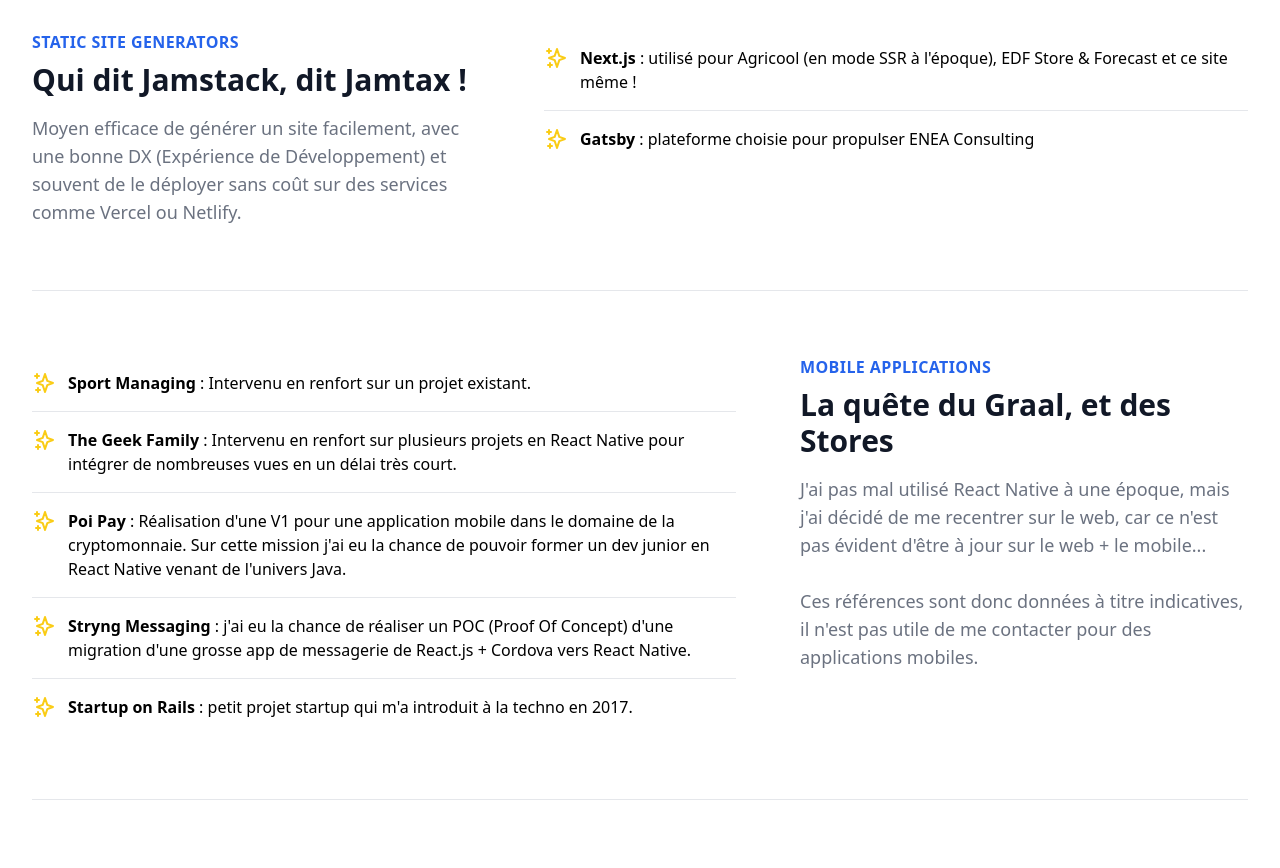
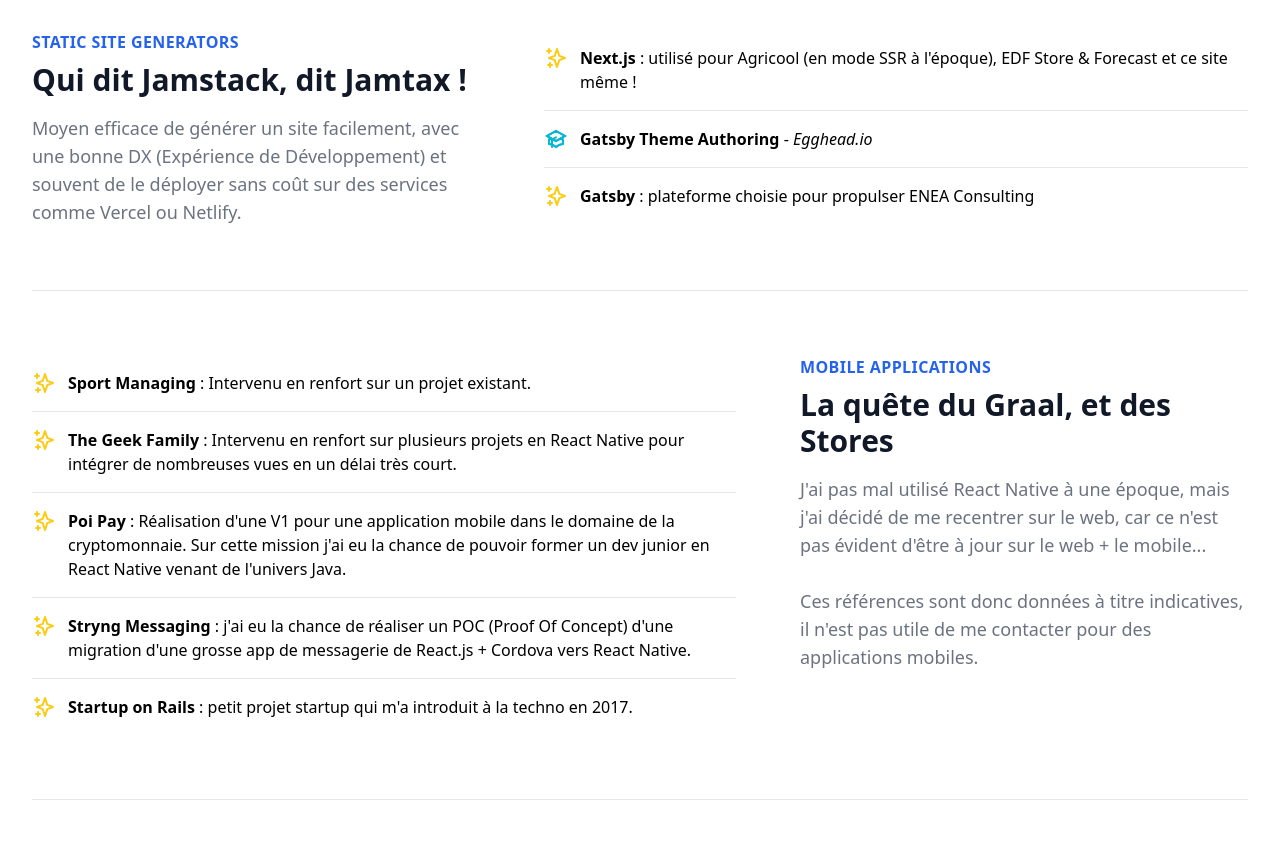
Before and after one commit to tidusia/thibaud-on-next, a Next.js app: page /competences in a window 1280 px wide. Shown: the part 6560-7428 px from the top of the page. Built offline with nearby package versions, Linux system fonts and the light colour scheme.

Commit message:
feat(roadmap): add "Gatsby Theme Authoring"

```diff
--- a/components/Roadmap/data.ts
+++ b/components/Roadmap/data.ts
@@ -323,6 +323,10 @@
           "**Next.js** : utilisé pour Agricool (en mode SSR à l'époque), EDF Store & Forecast et ce site même !",
       },
       {
+        type: "formation",
+        content: "**Gatsby Theme Authoring** - _Egghead.io_",
+      },
+      {
         type: "client",
         content:
           "**Gatsby** : plateforme choisie pour propulser ENEA Consulting",
```
